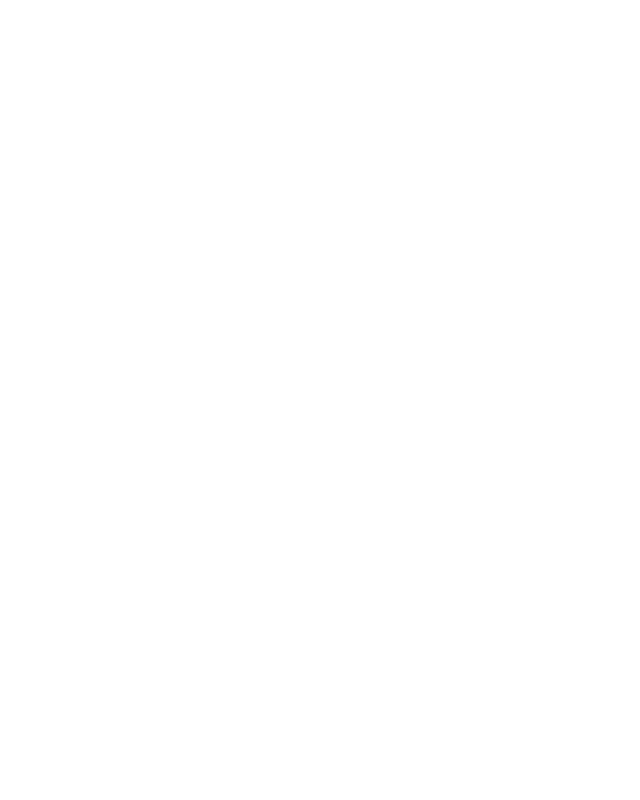
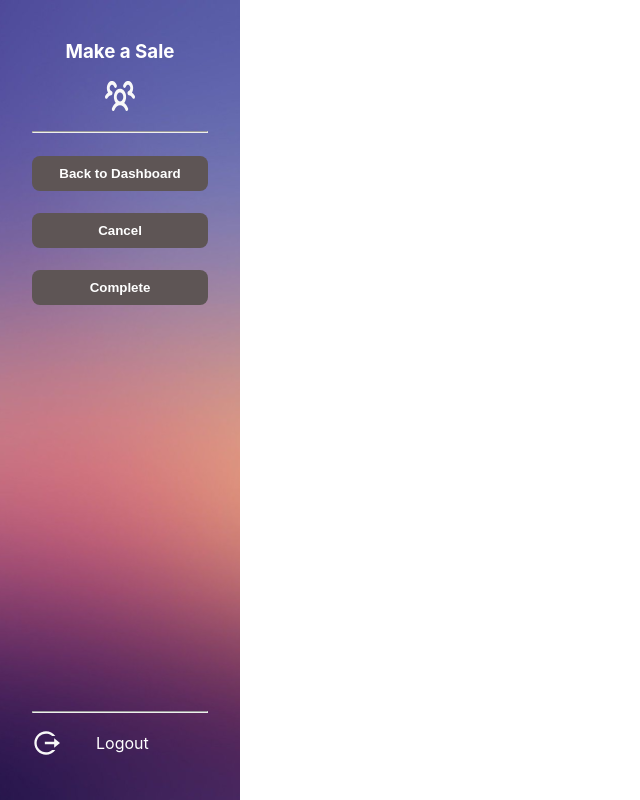
Before and after one commit to munteanurazvanandrei/Bookshop-Management-App, a React (Create React App) app in the folder client/: page /employee/make_sale in a window 1280 px wide. Shown: the whole page, without its empty margins (0-640 px from the left). Built offline with nearby package versions, Linux system fonts and the light colour scheme.

Commit message:
BMA-25 adds Sale component

```diff
--- a/client/src/Components/Employee/MakeASale/MakeASale.js
+++ b/client/src/Components/Employee/MakeASale/MakeASale.js
@@ -1,4 +1,42 @@
-export default function MakeASale(){
-    // Point of sale
-    return(<div className="make-a-sale"></div>);
+import { NavLink, useNavigate } from 'react-router-dom'
+import '../../dist/sale.css'
+
+export default function MakeASale({ employeeName }) {
+    // point of sale navigation pane
+
+    // Redirects user to set-page e.g. home, login
+    const nav = useNavigate()
+    return (
+        <div className='point-of-sale'>
+            <div className="pos-sidebar">
+                <h3>Make a Sale</h3>
+                <img src='/svgs/employees.svg' alt='employee' />
+                <p>{employeeName}</p>
+                <hr />
+                <NavLink to="/dashboard">
+                    <button className='input-btn' type="submit">
+                        Back to Dashboard
+                    </button>
+                </NavLink>
+                <NavLink to="/cancel">
+                    <button className='input-btn' type="submit">
+                        Cancel
+                    </button>
+                </NavLink>
+                <NavLink to="/complete">
+                    <button className='input-btn' type="submit">
+                        Complete
+                    </button>
+                </NavLink>
+                {/* Footer */}
+                <div className='bottom'>
+                    <hr />
+                    <div onClick={/*Logout and navigate to landing page */ () => { nav("/") }}>
+                        <img src='/svgs/logout.svg' alt="logout" />
+                        <span>Logout</span>
+                    </div>
+                </div>
+            </div>
+        </div>
+    )
 }
--- /dev/null
+++ b/client/src/Components/Employee/MakeASale/styling/sale.scss
@@ -0,0 +1,70 @@
+.pos-sidebar {
+    position: fixed;
+    top: 0;
+    left: 0;
+    height: 100vh;
+    width: 15rem;
+    background-image: url('./background.svg');
+    background-position: center;
+    background-size: cover;
+    padding-top: 1.3rem;
+    * {
+      color: white;
+    }
+    hr,
+    a {
+      margin-left: 2rem;
+      margin-right: 2rem;
+    }
+    a {
+      text-decoration: none;
+      color: white;
+      display: flex;
+      align-items: center;
+      margin-top: 1.4rem;
+      span {
+        width: 75%;
+      }
+    }
+    .bottom {
+      position: absolute;
+      top: auto;
+      width: 100%;
+      bottom: 0;
+      margin-bottom: 1rem;
+      padding-bottom: 1rem;
+      *{
+          margin-bottom: 1rem;
+      }
+      div {
+        margin-left: 2rem;
+        display: flex;
+        align-items: center;
+        span {
+          width: 60%;
+        }
+        &:hover {
+          cursor: pointer;
+        }
+      }
+    }
+    .input-btn {
+      color: white;
+      background-color:#5E5555;
+      text-decoration: none;
+      border: none;
+      padding: 10px;
+      border-radius: 8px;
+      width: 100%;
+      font-weight: 700;
+      justify-content: center;
+      text-align: center;
+      cursor: pointer;
+      margin: auto;
+
+      &:hover {
+        background-color: #3D9A57;
+        transition: 0.9s;
+      }
+    }
+  }
```
Also changed, not shown: client/src/Components/Employee/MakeASale/styling/background.svg (added).
